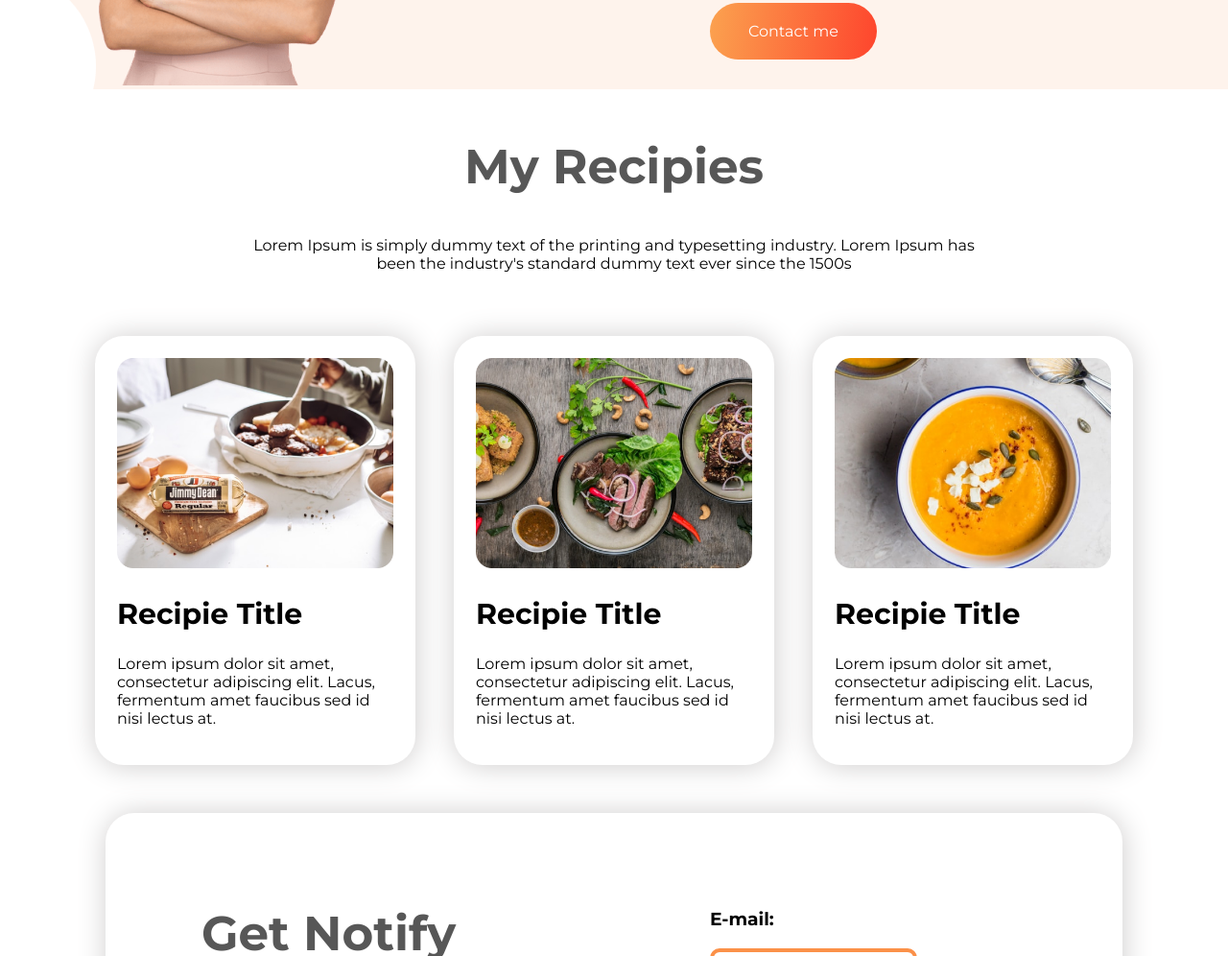
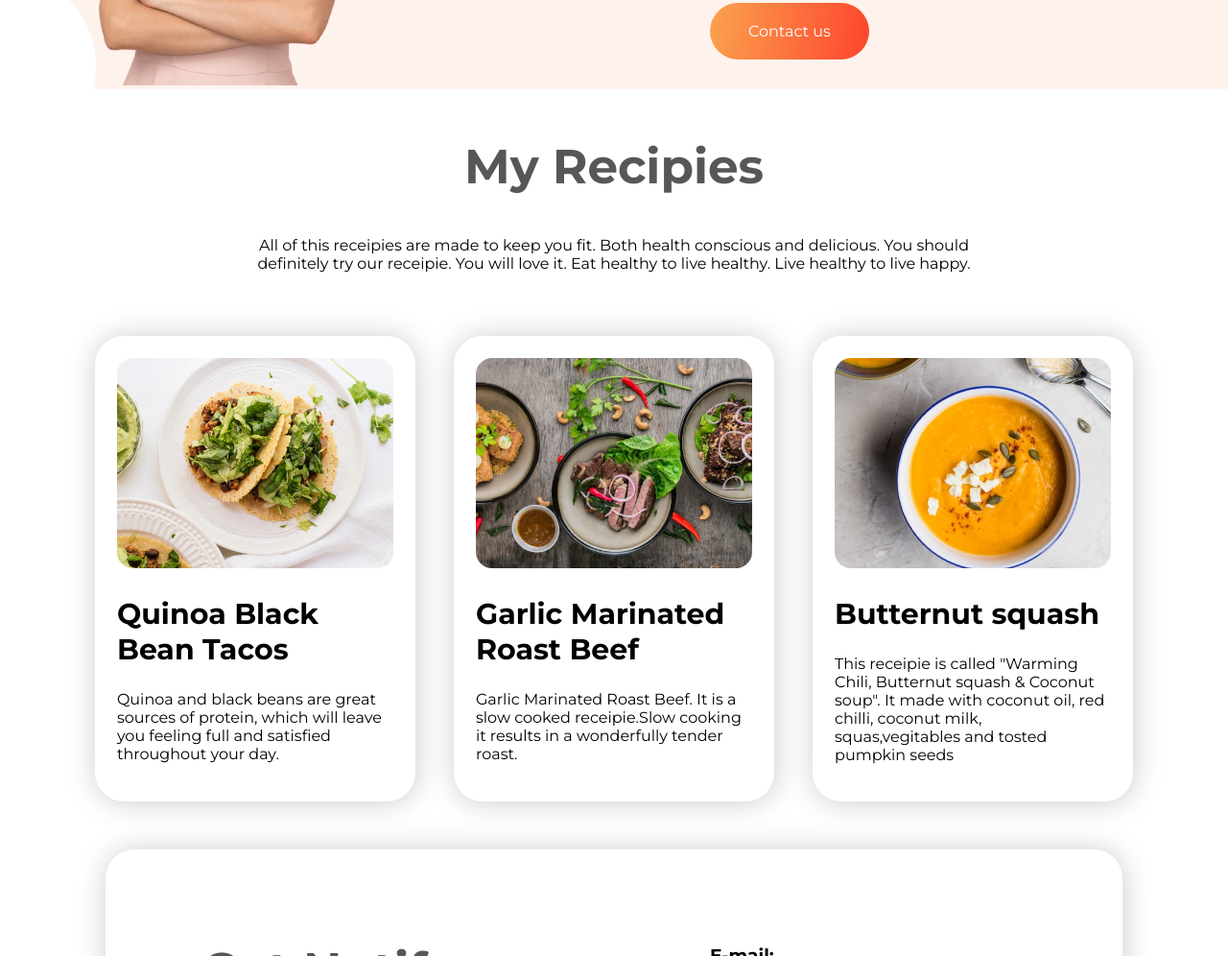
Before and after one commit to AnnomsDev/Food-network, a plain HTML site: page index.html in a window 1280 px wide. Shown: the part 1105-2101 px from the top of the page at 96% size. Drawn offline with Linux system fonts and the light colour scheme.

Commit message:
dummy text replaced

```diff
--- a/index.html
+++ b/index.html
@@ -13,6 +13,7 @@
 </head>
 
 <body>
+    <!-- header-nevbar  - section for extra mark -->
     <section id="header-nevbar">
         <div id="logo">
             <h3><span class="orange-color">Food</span> Network</h3>
@@ -33,8 +34,8 @@
         <div class="half-weidth">
             <h1><span class="orange-color">Skip</span> The Diet, Just Eat Healthy With Food Network</h1>
             <p>Imagine you don't need a diet because we provide healthy and delicious food for you!</p>
-            <!-- sorry, this link is empty yet! -->
-            <a class="link-button" href="#">Order Food</a>
+            <!-- sorry, this is just my fb id link -->
+            <a class="link-button" href="http://www.facebook.com/annoms.rd" target="_blank">Order Food</a>
         </div>
         <div class="half-weidth">
             <img src="images/female/Group 8425.png" alt="female modle1">
@@ -50,42 +51,40 @@
             <p>We do make an effort to eat the right foods for my body so although we love eating, we think it’s
                 important to be conscious of what you’re putting into your body. Thankfully, there are plenty of options
                 for us.We make health conscious receipies for you.</p>
-            <a class="link-button" href="#">Contact me</a>
+            <a class="link-button" href="http://www.facebook.com/annoms.rd" target="_blank">Contact us</a>
         </div>
     </section>
 
     <section>
         <div id="my-recipies">
             <h1>My Recipies</h1>
-            <p>Lorem Ipsum is simply dummy text of the printing and typesetting industry.
-                Lorem Ipsum has been the industry's standard dummy text ever since the
-                1500s</p>
+            <p>All of this receipies are made to keep you fit. Both health conscious and delicious. You should
+                definitely try our receipie. You will love it. Eat healthy to live healthy. Live healthy to live happy.
+            </p>
         </div>
         <div class="recipies-area">
             <div class="receipie-item">
-                <img src="images/food/Project Cover.jpg" alt="Recipie-1">
-                <h2>Recipie Title</h2>
-                <!-- replace dymmy texts -->
-                <p>Lorem ipsum dolor sit amet, consectetur adipiscing elit. Lacus, fermentum amet faucibus sed id nisi
-                    lectus at.</p>
+                <img src="images/food/tacos.png" alt="Quinoa black beans tacos">
+                <h2> Quinoa Black Bean Tacos</h2>
+                <p>Quinoa and black beans are great sources of protein, which will leave you feeling full and satisfied
+                    throughout your day.</p>
             </div>
             <div class="receipie-item">
-                <img src="images/food/Project Cover1.jpg" alt="Recipie-1">
-                <h2>Recipie Title</h2>
-                <!-- replace dymmy texts -->
-                <p>Lorem ipsum dolor sit amet, consectetur adipiscing elit. Lacus, fermentum amet faucibus sed id nisi
-                    lectus at.</p>
+                <img src="images/food/Project Cover1.jpg" alt="Garlic Marinated Roast Beef">
+                <h2>Garlic Marinated Roast Beef</h2>
+                <p>Garlic Marinated Roast Beef. It is a slow cooked receipie.Slow cooking it results in a wonderfully
+                    tender roast.</p>
             </div>
             <div class="receipie-item">
-                <img src="images/food/Project Cover.png" alt="Recipie-1">
-                <h2>Recipie Title</h2>
-                <!-- replace dymmy texts -->
-                <p>Lorem ipsum dolor sit amet, consectetur adipiscing elit. Lacus, fermentum amet faucibus sed id nisi
-                    lectus at.</p>
+                <img src="images/food/Project Cover.png" alt="Warming Chili, Butternut squash & Coconut soup">
+                <h2>Butternut squash</h2>
+                <p>This receipie is called "Warming Chili, Butternut squash & Coconut soup". It made with coconut oil,
+                    red
+                    chilli, coconut milk, squas,vegitables and tosted pumpkin seeds</p>
             </div>
         </div>
     </section>
-    <!-- section1 for extra mark start -->
+    <!-- Get notiry-  section for extra mark start -->
     <section class="flexibal-containner" id="get-notify">
         <div class="half-weidth">
             <h1>Get Notify</h1>
@@ -100,7 +99,7 @@
             </form>
         </div>
     </section>
-    <!-- section1 for extra mark end -->
+    <!--Get notify section for extra mark end -->
 
     <footer>
         <h3><span class="orange-color">FOOD</span> NETWORK</h3>
```
Also changed, not shown: images/food/extra1.png (added), images/food/tacos.png (added).
